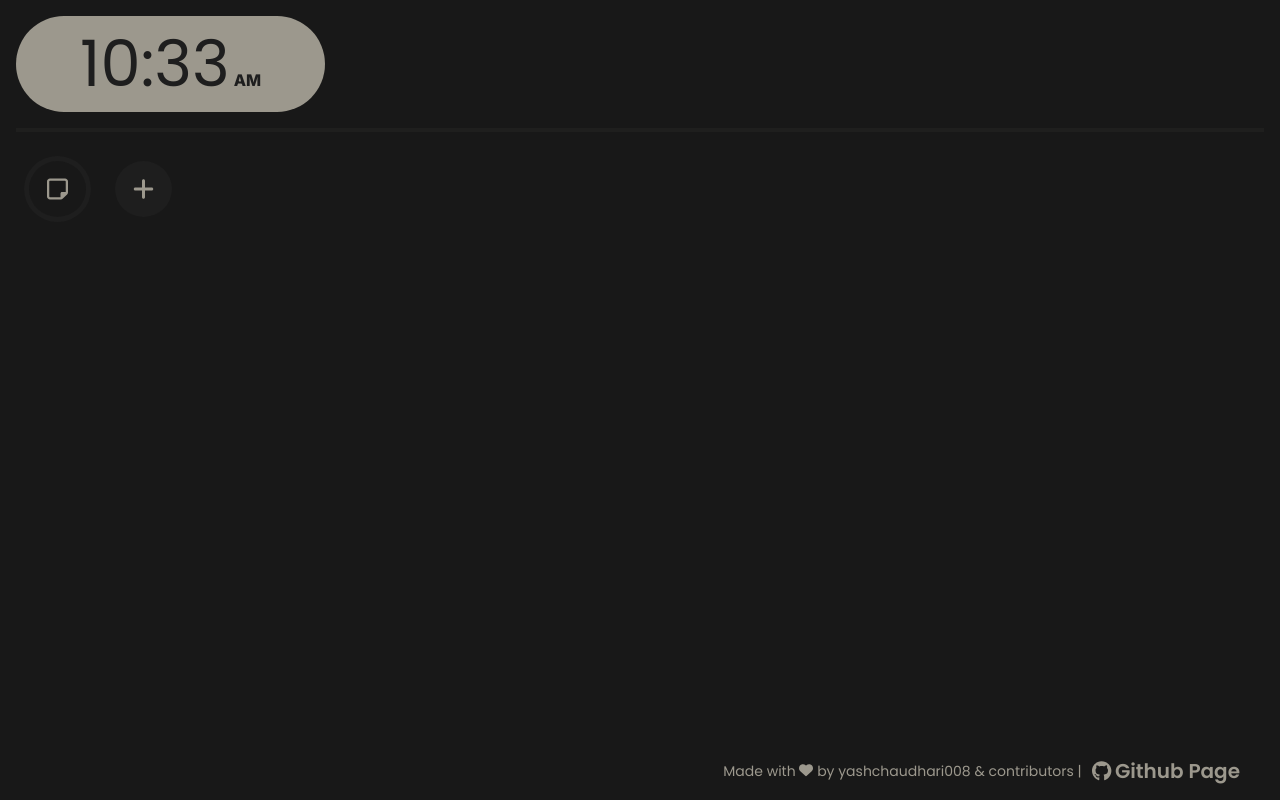
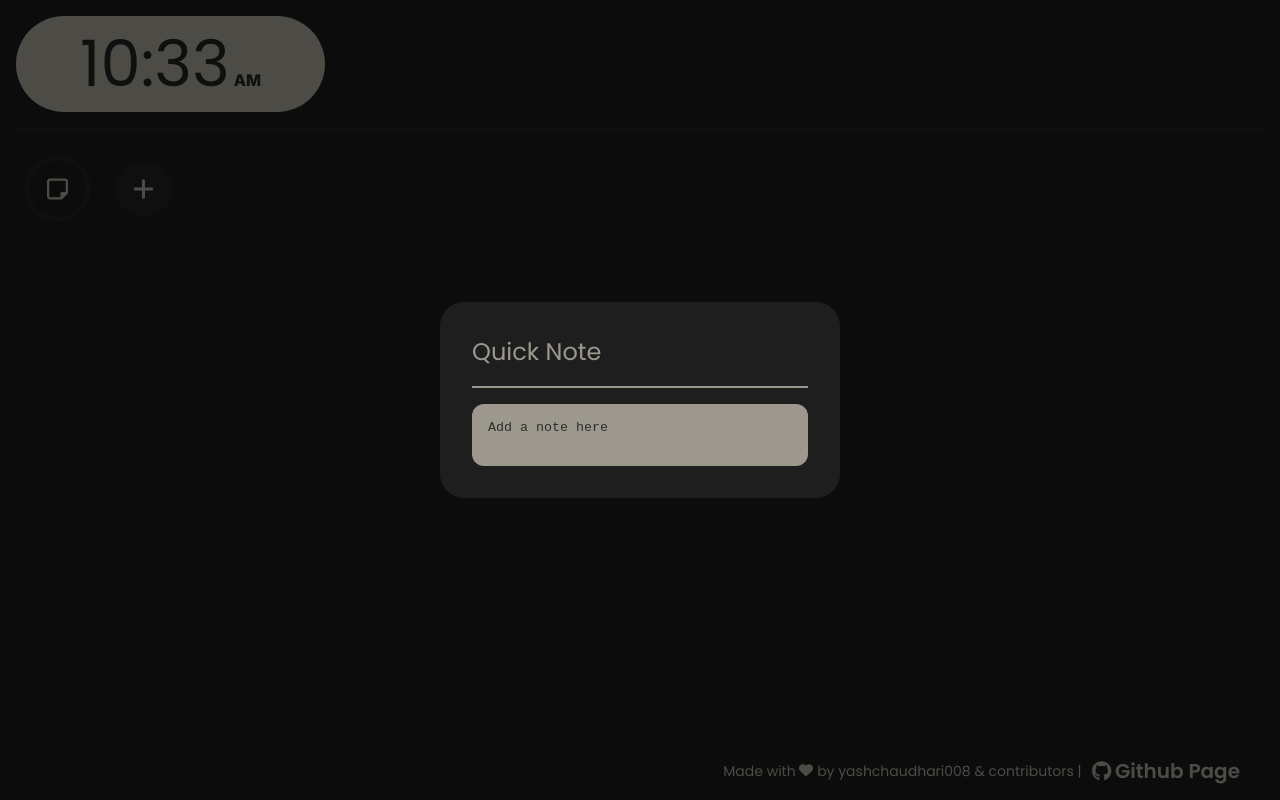
Before and after one commit to yashchaudhari008/minime, a React (Vite) app: page / in a window 1280 px wide. Both pictures are taken after a click on the button 57 px from the left and 189 px from the top of the page. Built offline with nearby package versions, Linux system fonts and the light colour scheme.

Commit message:
added notepad

```diff
--- /dev/null
+++ b/src/components/NotepadWidgetModal/NotepadWidgetModal.tsx
@@ -0,0 +1,21 @@
+import Modal from "../shared/Modal/Modal";
+import styles from "./notepadWidgetModal.module.scss";
+
+type NotepadWidgetModalProps = {
+	show: boolean;
+	onClose: () => void;
+};
+
+const NotepadWidgetModal = ({
+	show,
+	onClose,
+}: NotepadWidgetModalProps) => {
+
+	return (
+		<Modal showModal={show} headerText="Quick Note">
+			<textarea className={styles.notes} placeholder="Add a note here" />
+		</Modal>
+	);
+};
+
+export default NotepadWidgetModal;
--- /dev/null
+++ b/src/components/NotepadWidgetModal/notepadWidgetModal.module.scss
@@ -0,0 +1,12 @@
+@import "/src/styles/variables.scss";
+
+.notes {
+	resize: none;
+	padding: 16px;
+	background-color: $modalTextColor;
+	border-radius: $widgetBorderRadiusOnHover;
+	border: none;
+	&::placeholder {
+		color: rgba(#000, 0.7);
+	}
+}
--- a/src/components/WidgetHolder/WidgetHolder.tsx
+++ b/src/components/WidgetHolder/WidgetHolder.tsx
@@ -15,12 +15,14 @@ import BookmarkWidget from "../widgets/BookmarkWidget/BookmarkWidget";
 import AddEditWidgetModal from "../AddEditWidgetModal/AddWidgetModal";
 import DraggableWidget from "./DraggableWidget";
 import NotepadWidget from "../widgets/NotepadWidget/NotepadWidget";
+import NotepadWidgetModal from "../NotepadWidgetModal/NotepadWidgetModal";
 import styles from "./widgetHolder.module.scss";
 
 const EDIT_WIDGET_EMPTY_STATE = -1;
 
 const WidgetHolder = () => {
 	const [showAddNewWidgetModal, setShowAddNewWidgetModal] = useState(false);
+	const [showNotepadWidgetModal, setShowNotepadWidgetModal] = useState(false);
 	const [widgetsData, setWidgetsData] = useState(getWidgets());
 	const [editWidgetIndex, setEditWidgetIndex] = useState(EDIT_WIDGET_EMPTY_STATE);
 
@@ -50,6 +52,14 @@ const WidgetHolder = () => {
 				return null;
 		}
 	};
+
+	const openNotepadWidgetModal = () => {
+		setShowNotepadWidgetModal(true);
+	}
+
+	const closeNotepadWidgetModal = () => {
+		setShowNotepadWidgetModal(false);
+	}
 
 	const openAddNewWidgetModal = () => {
 		setShowAddNewWidgetModal(true);
@@ -83,7 +93,7 @@ const WidgetHolder = () => {
 	return (
 		<div className={styles.widgetHolderWrapper}>
 			<div className={styles.widgetHolder}>
-				<NotepadWidget />
+				<NotepadWidget onClick={openNotepadWidgetModal} />
 				<DndProvider backend={HTML5Backend}>
 					{widgetsData.map((widgetData, index) => {
 						const widgetClass = classNames(styles.widget, {
@@ -111,6 +121,10 @@ const WidgetHolder = () => {
 				addEditHandler={addEditHandler.bind(this, editWidgetIndex)}
 				widgetToEditData={widgetsData.find((_, index) => editWidgetIndex === index)}
 			/>
+			<NotepadWidgetModal
+				show={showNotepadWidgetModal}
+				onClose={closeNotepadWidgetModal}
+			/>
 		</div>
 	);
 };
--- a/src/components/widgets/NotepadWidget/NotepadWidget.tsx
+++ b/src/components/widgets/NotepadWidget/NotepadWidget.tsx
@@ -2,9 +2,11 @@ import { FontAwesomeIcon } from '@fortawesome/react-fontawesome';
 import styles from './notepadWidget.module.scss';
 import { faNoteSticky } from '@fortawesome/free-regular-svg-icons';
 
-const NotepadWidget = () => {
+const NotepadWidget = ({
+    onClick: onClickHandler,
+}: React.HTMLProps<HTMLButtonElement>) => {
     return (
-        <button role="button" className={styles.notepadWidget} title='Notes' >
+        <button role="button" className={styles.notepadWidget} title='Notes' onClick={onClickHandler} >
             <FontAwesomeIcon icon={faNoteSticky} className={styles.icon} />
         </button>
     )
```
